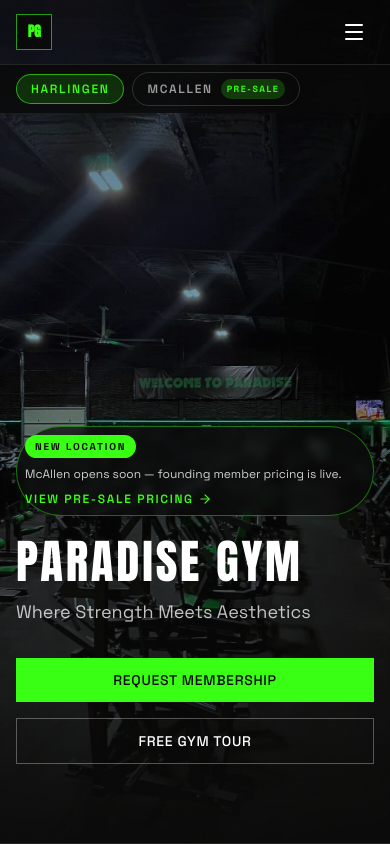
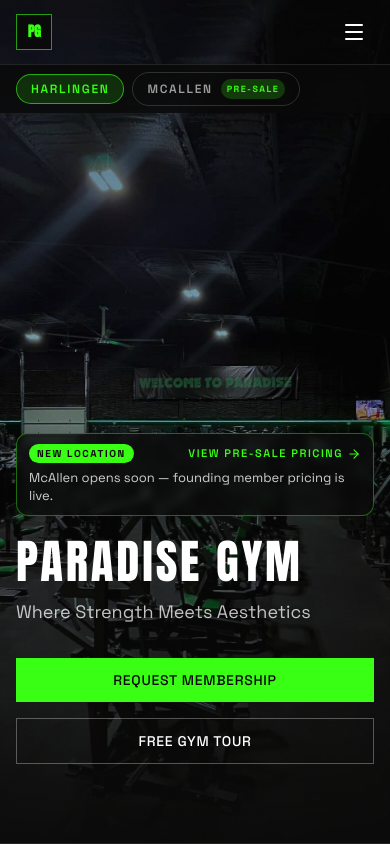
Before and after one commit to tairrque12/ParadiseGym, a Next.js app: page / in a window 390 px wide. Shown: the top 844 px of the page. Built offline with nearby package versions, Linux system fonts and the light colour scheme.

Commit message:
Tighten hero announcement layout on small screens
Co-authored-by: tbaker1312 <tbaker1312@gmail.com>

```diff
--- a/src/components/NewLocationAnnouncement.tsx
+++ b/src/components/NewLocationAnnouncement.tsx
@@ -22,23 +22,25 @@ export function NewLocationAnnouncement({ className }: { className?: string }) {
     <div
       data-testid="new-location-announcement"
       className={cn(
-        'inline-flex max-w-full flex-wrap items-center gap-x-3 gap-y-2 rounded-full border border-neon/40 bg-carbon/70 py-2 pl-2 pr-4 backdrop-blur-sm',
+        // Card on narrow screens so wrapped lines read as intentional; slim pill once it fits one row.
+        'flex max-w-full flex-wrap items-center gap-x-3 gap-y-1.5 rounded-xl border border-neon/40 bg-carbon/70 px-3 py-2.5 backdrop-blur-sm',
+        'lg:inline-flex lg:w-auto lg:flex-nowrap lg:rounded-full lg:py-2 lg:pl-2 lg:pr-4',
         !reducedMotion && 'animate-neon-halo',
         className
       )}
     >
-      <span className="rounded-full bg-neon px-2.5 py-1 text-[10px] font-bold uppercase tracking-[0.18em] text-carbon">
+      <span className="order-1 rounded-full bg-neon px-2 py-0.5 text-[10px] font-bold uppercase tracking-[0.16em] text-carbon">
         New Location
       </span>
 
-      <span className="text-xs leading-snug text-white/80 sm:text-sm">
+      <span className="order-3 w-full text-[13px] leading-snug text-white/80 lg:order-2 lg:w-auto lg:whitespace-nowrap lg:text-sm">
         {mcallen.name} opens soon — founding member pricing is live.
       </span>
 
       <button
         type="button"
         onClick={showPresalePricing}
-        className="inline-flex items-center gap-1 text-xs font-semibold uppercase tracking-[0.14em] text-neon transition-colors hover:text-white focus-visible:outline-none focus-visible:ring-2 focus-visible:ring-neon/60"
+        className="order-2 ml-auto inline-flex items-center gap-1 whitespace-nowrap text-[11px] font-semibold uppercase tracking-[0.14em] text-neon transition-colors hover:text-white focus-visible:outline-none focus-visible:ring-2 focus-visible:ring-neon/60 lg:order-3 lg:ml-0 lg:text-xs"
       >
         View Pre-Sale Pricing
         <ArrowRight className="h-3.5 w-3.5" aria-hidden />
```
